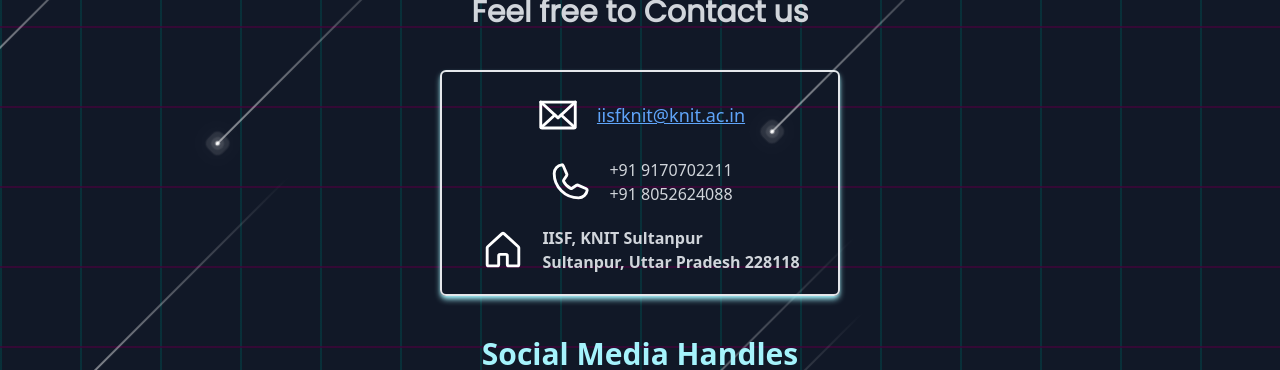
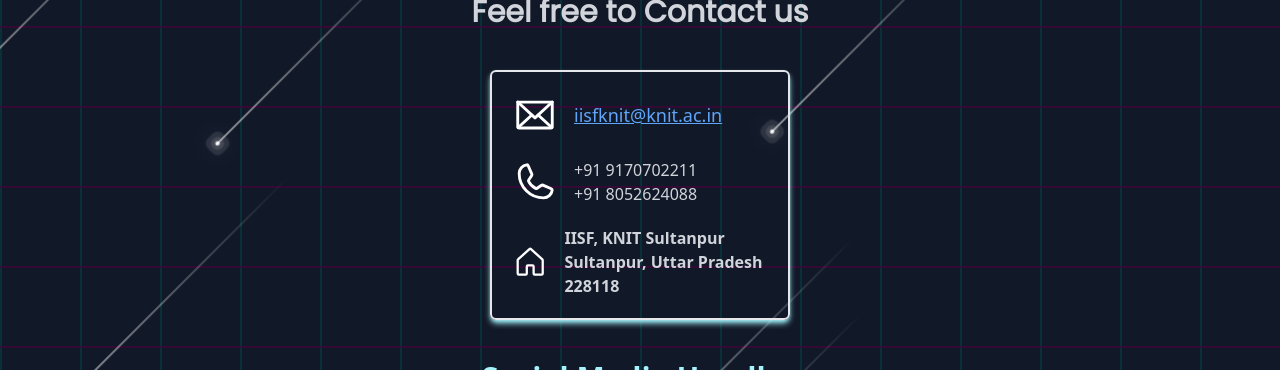
Before and after one commit to anurag-327/IISF_Avinya, a React (Vite) app in the folder front/: page /contact in a window 1280 px wide. Shown: the part 134-504 px from the top of the page. Built offline with nearby package versions, Linux system fonts and the light colour scheme.

Commit message:
updated contact page

```diff
--- a/front/src/Components/ContactUs.jsx
+++ b/front/src/Components/ContactUs.jsx
@@ -17,19 +17,19 @@
           <img className="w-[200px] rounded-lg border-2" src={contact3} alt="Amitesh Singh" />
           <img className="w-[200px] rounded-lg border-2" src={contact4} alt="Anjali khatri" />
         </div> */}
-        <div className="flex mt-10 flex-col gap-5 border-2 p-5 shadow-md shadow-cyan-200 w-[400px] sm:w-[95%] mx-auto rounded-md">
-          <div className="flex gap-4 justify-center items-center">
+        <div className="flex mt-10 flex-col gap-5 border-2 p-5 shadow-md shadow-cyan-200 w-[300px] mx-auto rounded-md">
+          <div className="flex gap-4 justify-start items-center">
               <Envelope size={46} color="#ffffff" />
               <a className="text-lg text-blue-400 underline" href="mailto:iisfknit@knit.ac.in">iisfknit@knit.ac.in</a>
           </div>
-          <div className="flex gap-4 justify-center items-center">
+          <div className="flex gap-4 justify-start items-center">
               <Phone size={46} color="#ffffff"  />
               <div className="flex-col flex justify-center items-center">
                   <span  >+91 9170702211</span>
                   <span>+91 8052624088</span>
               </div>
           </div>
-          <div className="flex gap-4 justify-center items-center">
+          <div className="flex gap-4 justify-start items-center">
               <House size={46} color="#ffffff"  />
               <span className="font-semibold">IISF, KNIT Sultanpur<br></br> Sultanpur, Uttar Pradesh 228118</span>
 
--- a/front/src/Components/Heading.jsx
+++ b/front/src/Components/Heading.jsx
@@ -25,13 +25,13 @@
                Welcome to <span className=' text-4xl text-blue-300'>{mainEvent.name}</span>
             </h1>
             <p className='font-semibold  text-white'>
-              A Startup fair Organised by Innovation, Incubation and StartUp Foundation, KNIT Sultanpur from {mainEvent.date} at {mainEvent.venue}
+              An Entrepreneurial conclave Organised by Innovation, Incubation and StartUp Foundation, KNIT Sultanpur from {mainEvent.date} at {mainEvent.venue}
             </p>
 
         </div>
 
     </div>
-    <Link to="/register" className="relative mt-10  inline-flex items-center justify-center  mb-2 mr-2 overflow-hidden text-sm font-medium text-gray-900 rounded-lg group bg-gradient-to-br from-purple-600 to-blue-500 group-hover:from-purple-600 group-hover:to-blue-500 hover:text-white dark:text-white focus:ring-4 focus:outline-none focus:ring-blue-300 dark:focus:ring-blue-800">
+    <Link to="/register" className="relative mt-10  inline-flex items-center justify-center  mb-2 mr-2 overflow-hidden text-sm font-medium  rounded-lg group bg-gradient-to-br from-purple-600 to-blue-500 group-hover:from-purple-600 group-hover:to-blue-500 hover:text-white dark:text-white focus:ring-4 focus:outline-none focus:ring-blue-300 dark:focus:ring-blue-800">
                        <span className="relative px-5 py-2.5 transition-all ease-in duration-75  dark:bg-gray-900 rounded-md group-hover:bg-opacity-0">
                        REGISTER HERE
                       </span>
```
